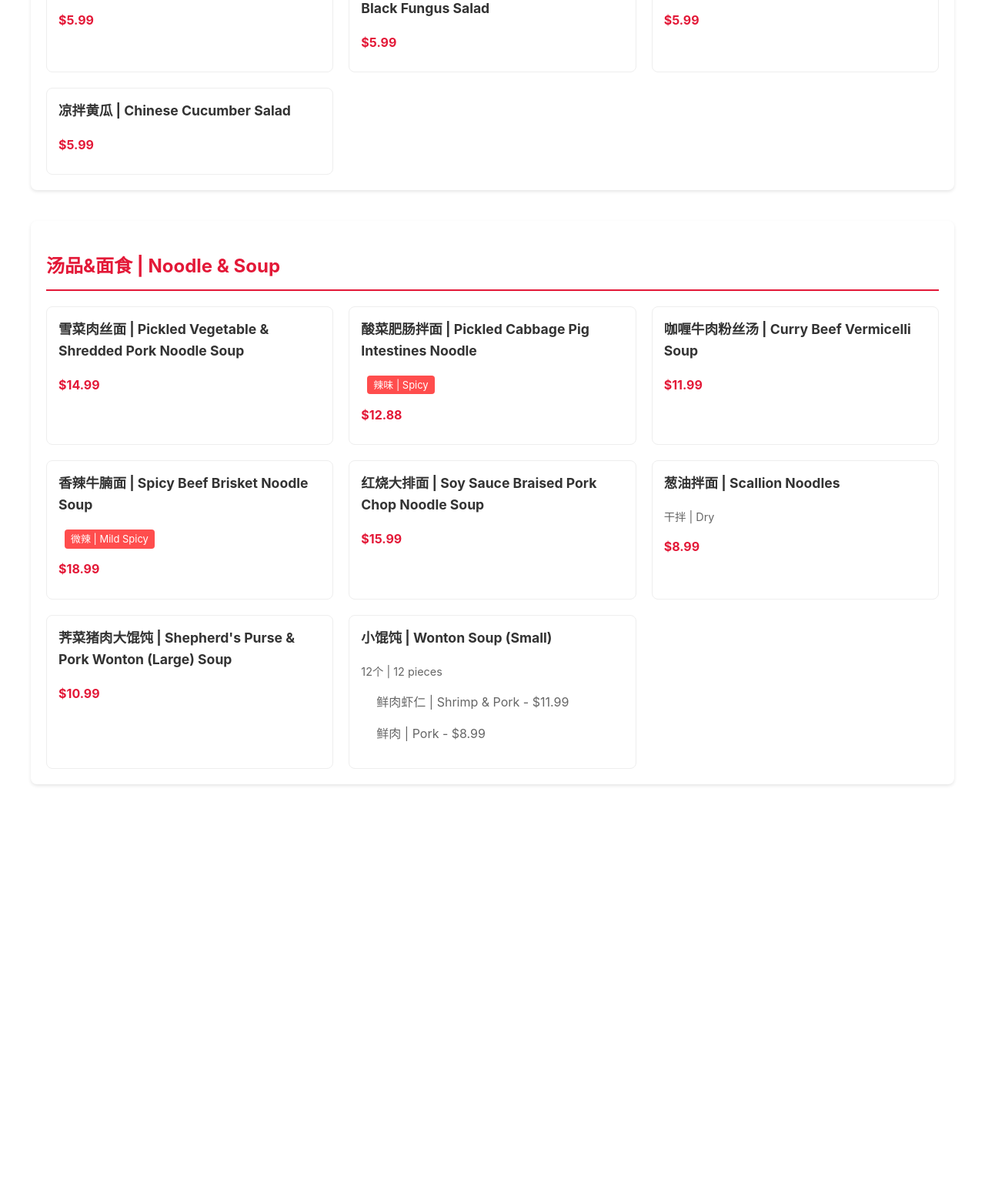
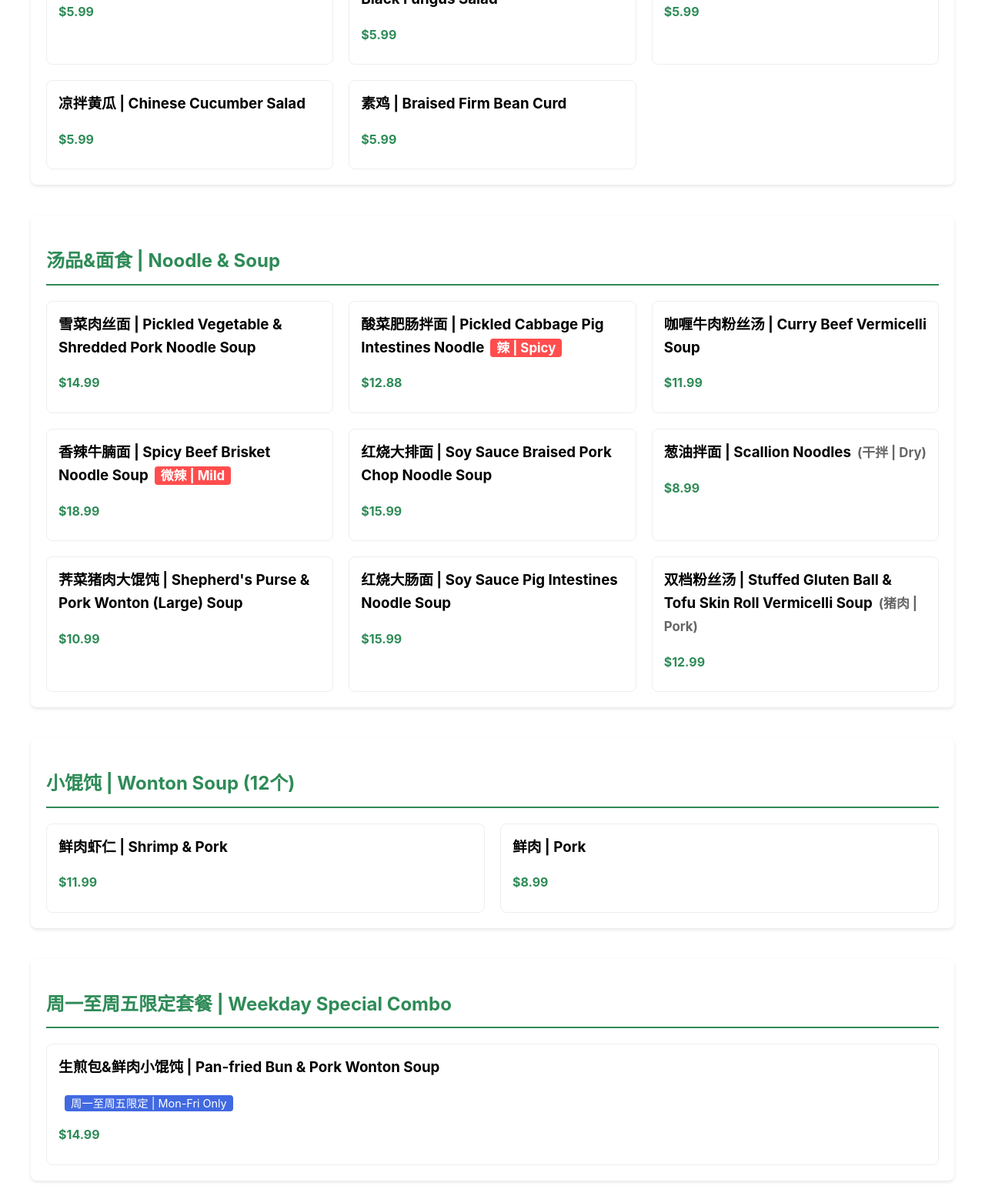
Before and after one commit to CCBH0402/bite-and-bite, a plain HTML site: page index.html in a window 1280 px wide. Shown: the part 960-2514 px from the top of the page at 77% size. Before the commit the page ends 2039 px from the top, so only its background shows below. Drawn offline with Linux system fonts and the light colour scheme.

Commit message:
Update index.html

```diff
--- a/index.html
+++ b/index.html
@@ -1,10 +1,12 @@
 <!DOCTYPE html>
 <html lang="zh-CN">
+<!-- [前面的 head 部分保持完全相同] -->
 <head>
   <meta charset="UTF-8">
   <meta name="viewport" content="width=device-width, initial-scale=1.0">
-    <title>屋里香 | Bite and Bite</title>
+  <title>屋里香 | Bite & Bite</title>
   <style>
+      /* [保持所有原有样式不变] */
       body {
           font-family: 'Noto Sans SC', -apple-system, BlinkMacSystemFont, sans-serif;
           margin: 0;
@@ -12,24 +14,45 @@
           max-width: 1200px;
           margin: 0 auto;
           line-height: 1.6;
+          background: white;
+          color: #000;
       }
 
       .header {
           text-align: center;
           margin-bottom: 40px;
+          background: white;
           padding: 20px;
-            background-color: #fff;
-            box-shadow: 0 2px 4px rgba(0,0,0,0.1);
           border-radius: 8px;
+          background-image: url('/images/header-bg.jpg');
+          background-size: cover;
+          background-position: center;
+          position: relative;
+      }
+
+      .header::after {
+          content: '';
+          position: absolute;
+          top: 0;
+          left: 0;
+          right: 0;
+          bottom: 0;
+          background: rgba(255, 255, 255, 0.9);
+          z-index: 1;
+      }
+
+      .header h1, .header .subtitle {
+          position: relative;
+          z-index: 2;
       }
 
       .header h1 {
-            color: #e31837;
+          color: #000;
           margin-bottom: 10px;
       }
 
       .subtitle {
-            color: #666;
+          color: #000;
           margin-bottom: 30px;
       }
 
@@ -44,30 +67,20 @@
           padding: 20px;
           border: 1px solid #eee;
           border-radius: 8px;
-            background-color: #fff;
-            box-shadow: 0 2px 4px rgba(0,0,0,0.05);
-        }
-
-        .info-section h2 {
-            color: #e31837;
-            margin-top: 0;
-        }
-
-        .menu-section {
-            margin-top: 40px;
+          background: white;
       }
 
       .menu-category {
-            margin-bottom: 40px;
-            background-color: #fff;
+          margin-top: 40px;
           padding: 20px;
+          background: #fff;
           border-radius: 8px;
           box-shadow: 0 2px 4px rgba(0,0,0,0.1);
       }
 
-        .menu-category h2 {
-            color: #e31837;
-            border-bottom: 2px solid #e31837;
+      .category-title {
+          color: #2e8b57;
+          border-bottom: 2px solid #2e8b57;
           padding-bottom: 10px;
           margin-bottom: 20px;
       }
@@ -82,6 +95,7 @@
           padding: 15px;
           border: 1px solid #eee;
           border-radius: 8px;
+          background: white;
           transition: transform 0.2s;
       }
 
@@ -92,12 +106,11 @@
 
       .menu-item h3 {
           margin-top: 0;
-            color: #333;
-            font-size: 1.1em;
+          color: #000;
       }
 
       .price {
-            color: #e31837;
+          color: #2e8b57;
           font-weight: bold;
           margin: 10px 0;
       }
@@ -108,25 +121,39 @@
           padding: 2px 8px;
           border-radius: 4px;
           font-size: 0.9em;
-            display: inline-block;
           margin-left: 8px;
       }
 
-        .description {
+      .peanut-tag {
+          background-color: #ffa500;
+          color: white;
+          padding: 2px 8px;
+          border-radius: 4px;
+          font-size: 0.9em;
+          margin-left: 8px;
+      }
+
+      .special-tag {
+          background-color: #4169e1;
+          color: white;
+          padding: 2px 8px;
+          border-radius: 4px;
+          font-size: 0.9em;
+          margin-left: 8px;
+      }
+
+      .portion {
           color: #666;
           font-size: 0.9em;
-        }
-
-        .sub-item {
-            margin-left: 20px;
-            color: #666;
+          margin-left: 8px;
       }
   </style>
 </head>
 <body>
+  <!-- [保持 header 和 info-grid 部分完全相同] -->
   <div class="header">
-        <h1>屋里香 | Bite and Bite</h1>
-        <div class="subtitle">正宗上海小吃 · Authentic Shanghai Snacks</div>
+      <h1>屋里香 | Bite & Bite</h1>
+      <div class="subtitle">上海风味 · Shanghai Style Cuisine</div>
   </div>
 
   <div class="info-grid">
@@ -148,98 +175,114 @@
       </div>
   </div>
 
-    <div class="menu-section">
+  <!-- 招牌菜 Signature -->
   <div class="menu-category">
-            <h2>招牌菜 | Signature Dishes</h2>
+      <h2 class="category-title">招牌菜 | Signature Dishes</h2>
       <div class="menu-items">
           <div class="menu-item">
-                    <h3>油煎馄饨 | Pan Fried Wonton</h3>
-                    <p class="description">10个 | 10 pieces</p>
+              <h3>油煎馄饨 | Pan Fried Wonton<span class="portion">(10个)</span></h3>
               <p class="price">$12.99</p>
           </div>
-
           <div class="menu-item">
-                    <h3>生煎包 | Pan Fried Bun</h3>
-                    <p class="description">4个 | 4 pieces</p>
+              <h3>生煎包 | Pan Fried Bun<span class="portion">(4个)</span></h3>
               <p class="price">$7.99</p>
           </div>
       </div>
   </div>
 
+  <!-- 凉菜 Cold Dish -->
   <div class="menu-category">
-            <h2>凉菜 | Cold Dishes</h2>
+      <h2 class="category-title">凉菜 | Cold Dishes</h2>
       <div class="menu-items">
           <div class="menu-item">
               <h3>凉拌海带丝 | Chinese Seaweed Salad</h3>
               <p class="price">$5.99</p>
           </div>
-
           <div class="menu-item">
               <h3>凉拌莴笋黑木耳 | Lettuce Stem with Black Fungus Salad</h3>
               <p class="price">$5.99</p>
           </div>
-
           <div class="menu-item">
               <h3>四喜烤麸 | Sixi Braised Wheat Gluten</h3>
               <p class="price">$5.99</p>
           </div>
-
           <div class="menu-item">
               <h3>凉拌黄瓜 | Chinese Cucumber Salad</h3>
+              <p class="price">$5.99</p>
+          </div>
+          <div class="menu-item">
+              <h3>素鸡 | Braised Firm Bean Curd</h3>
               <p class="price">$5.99</p>
           </div>
       </div>
   </div>
 
+  <!-- 汤品&面食 Noodle & Soup -->
   <div class="menu-category">
-            <h2>汤品&面食 | Noodle & Soup</h2>
+      <h2 class="category-title">汤品&面食 | Noodle & Soup</h2>
       <div class="menu-items">
           <div class="menu-item">
               <h3>雪菜肉丝面 | Pickled Vegetable & Shredded Pork Noodle Soup</h3>
               <p class="price">$14.99</p>
           </div>
-
           <div class="menu-item">
-                    <h3>酸菜肥肠拌面 | Pickled Cabbage Pig Intestines Noodle</h3>
-                    <p class="description"><span class="spicy-tag">辣味 | Spicy</span></p>
+              <h3>酸菜肥肠拌面 | Pickled Cabbage Pig Intestines Noodle<span class="spicy-tag">辣 | Spicy</span></h3>
               <p class="price">$12.88</p>
           </div>
-
           <div class="menu-item">
               <h3>咖喱牛肉粉丝汤 | Curry Beef Vermicelli Soup</h3>
               <p class="price">$11.99</p>
           </div>
-
           <div class="menu-item">
-                    <h3>香辣牛腩面 | Spicy Beef Brisket Noodle Soup</h3>
-                    <p class="description"><span class="spicy-tag">微辣 | Mild Spicy</span></p>
+              <h3>香辣牛腩面 | Spicy Beef Brisket Noodle Soup<span class="spicy-tag">微辣 | Mild</span></h3>
               <p class="price">$18.99</p>
           </div>
-
           <div class="menu-item">
               <h3>红烧大排面 | Soy Sauce Braised Pork Chop Noodle Soup</h3>
               <p class="price">$15.99</p>
           </div>
-
           <div class="menu-item">
-                    <h3>葱油拌面 | Scallion Noodles</h3>
-                    <p class="description">干拌 | Dry</p>
+              <h3>葱油拌面 | Scallion Noodles<span class="portion">(干拌 | Dry)</span></h3>
               <p class="price">$8.99</p>
           </div>
-
           <div class="menu-item">
               <h3>荠菜猪肉大馄饨 | Shepherd's Purse & Pork Wonton (Large) Soup</h3>
               <p class="price">$10.99</p>
           </div>
-
           <div class="menu-item">
-                    <h3>小馄饨 | Wonton Soup (Small)</h3>
-                    <p class="description">12个 | 12 pieces</p>
-                    <div class="sub-item">
-                        <p>鲜肉虾仁 | Shrimp & Pork - $11.99</p>
-                        <p>鲜肉 | Pork - $8.99</p>
+              <h3>红烧大肠面 | Soy Sauce Pig Intestines Noodle Soup</h3>
+              <p class="price">$15.99</p>
+          </div>
+          <div class="menu-item">
+              <h3>双档粉丝汤 | Stuffed Gluten Ball & Tofu Skin Roll Vermicelli Soup<span class="portion">(猪肉 | Pork)</span></h3>
+              <p class="price">$12.99</p>
           </div>
       </div>
+  </div>
+
+  <!-- 小馄饨 Small Wonton -->
+  <div class="menu-category">
+      <h2 class="category-title">小馄饨 | Wonton Soup (12个)</h2>
+      <div class="menu-items">
+          <div class="menu-item">
+              <h3>鲜肉虾仁 | Shrimp & Pork</h3>
+              <p class="price">$11.99</p>
+          </div>
+          <div class="menu-item">
+              <h3>鲜肉 | Pork</h3>
+              <p class="price">$8.99</p>
+          </div>
+      </div>
+  </div>
+
+  <!-- 周一至周五限定套餐 -->
+  <div class="menu-category">
+      <h2 class="category-title">周一至周五限定套餐 | Weekday Special Combo</h2>
+      <div class="menu-items">
+          <div class="menu-item">
+              <h3>生煎包&鲜肉小馄饨 | Pan-fried Bun & Pork Wonton Soup</h3>
+              <p class="description"><span class="special-tag">周一至周五限定 | Mon-Fri Only</span></p>
+              <p class="price">$14.99</p>
           </div>
       </div>
   </div>
```
Lines whose indentation alone changed are shown as unchanged.
